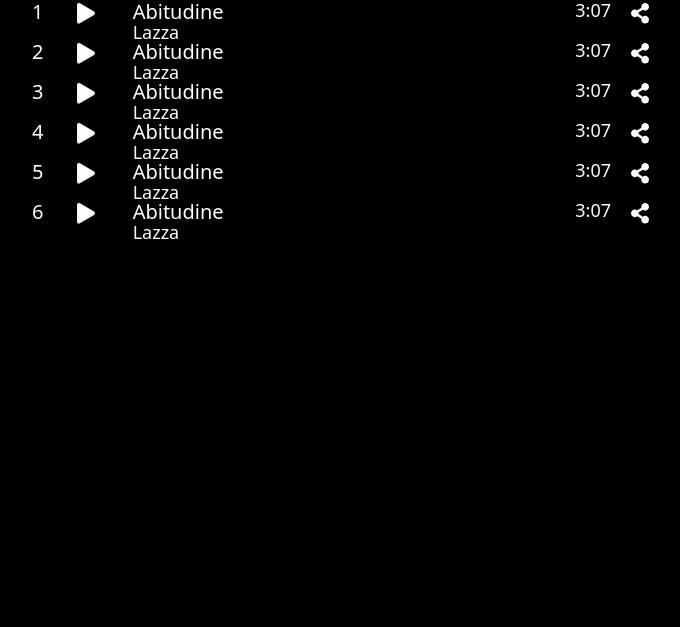
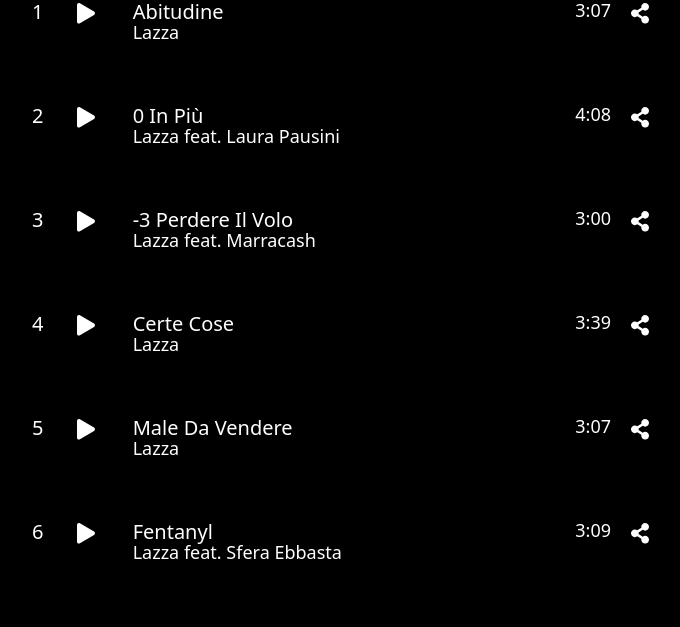
Before and after one commit to MarioRed98/Spotify, a plain HTML site: page Lavoro Spotify/list_music.html in a window 1280 px wide. Shown: the whole page, without its empty margins (298-978 px from the left). Drawn offline with nearby package versions, Linux system fonts and the light colour scheme.

Commit message:
Fine Lista

```diff
--- a/Lavoro Spotify/list_music.css
+++ b/Lavoro Spotify/list_music.css
@@ -30,3 +30,6 @@
 .col-8.colonna_musica h3{
     font-size: 20px;
 }
+.lista div{
+    padding-bottom: 2rem;
+}
--- a/Lavoro Spotify/list_music.html
+++ b/Lavoro Spotify/list_music.html
@@ -16,7 +16,9 @@
 
           </div>
           <div class="col-1 colonna_logo">
-            <svg xmlns="http://www.w3.org/2000/svg" viewBox="0 0 448 512"><!--!Font Awesome Free 6.6.0 by @fontawesome - https://fontawesome.com License - https://fontawesome.com/license/free Copyright 2024 Fonticons, Inc.--><path fill="#ffffff" d="M424.4 214.7L72.4 6.6C43.8-10.3 0 6.1 0 47.9V464c0 37.5 40.7 60.1 72.4 41.3l352-208c31.4-18.5 31.5-64.1 0-82.6z"/></svg>
+            <a href="#">
+              <svg xmlns="http://www.w3.org/2000/svg" viewBox="0 0 448 512"><!--!Font Awesome Free 6.6.0 by @fontawesome - https://fontawesome.com License - https://fontawesome.com/license/free Copyright 2024 Fonticons, Inc.--><path fill="#ffffff" d="M424.4 214.7L72.4 6.6C43.8-10.3 0 6.1 0 47.9V464c0 37.5 40.7 60.1 72.4 41.3l352-208c31.4-18.5 31.5-64.1 0-82.6z"/></svg>
+            </a>
 
           </div>
           <div class="col-8 colonna_musica">
@@ -29,7 +31,9 @@
 
           </div>
           <div class="col-1 colonna_share">
-            <svg xmlns="http://www.w3.org/2000/svg" viewBox="0 0 448 512"><!--!Font Awesome Free 6.6.0 by @fontawesome - https://fontawesome.com License - https://fontawesome.com/license/free Copyright 2024 Fonticons, Inc.--><path fill="#ffffff" d="M352 320c-22.6 0-43.4 7.8-59.8 20.9l-102.5-64.1a96.6 96.6 0 0 0 0-41.7l102.5-64.1C308.6 184.2 329.4 192 352 192c53 0 96-43 96-96S405 0 352 0s-96 43-96 96c0 7.2 .8 14.1 2.3 20.8L155.8 180.9C139.4 167.8 118.6 160 96 160c-53 0-96 43-96 96s43 96 96 96c22.6 0 43.4-7.8 59.8-20.9l102.5 64.1A96.3 96.3 0 0 0 256 416c0 53 43 96 96 96s96-43 96-96-43-96-96-96z"/></svg>
+            <a href="#">
+              <svg xmlns="http://www.w3.org/2000/svg" viewBox="0 0 448 512"><!--!Font Awesome Free 6.6.0 by @fontawesome - https://fontawesome.com License - https://fontawesome.com/license/free Copyright 2024 Fonticons, Inc.--><path fill="#ffffff" d="M352 320c-22.6 0-43.4 7.8-59.8 20.9l-102.5-64.1a96.6 96.6 0 0 0 0-41.7l102.5-64.1C308.6 184.2 329.4 192 352 192c53 0 96-43 96-96S405 0 352 0s-96 43-96 96c0 7.2 .8 14.1 2.3 20.8L155.8 180.9C139.4 167.8 118.6 160 96 160c-53 0-96 43-96 96s43 96 96 96c22.6 0 43.4-7.8 59.8-20.9l102.5 64.1A96.3 96.3 0 0 0 256 416c0 53 43 96 96 96s96-43 96-96-43-96-96-96z"/></svg>
+            </a>
           </div>
         </div>
         <div class="row">
@@ -38,11 +42,91 @@
 
           </div>
           <div class="col-1 colonna_logo">
-            <svg xmlns="http://www.w3.org/2000/svg" viewBox="0 0 448 512"><!--!Font Awesome Free 6.6.0 by @fontawesome - https://fontawesome.com License - https://fontawesome.com/license/free Copyright 2024 Fonticons, Inc.--><path fill="#ffffff" d="M424.4 214.7L72.4 6.6C43.8-10.3 0 6.1 0 47.9V464c0 37.5 40.7 60.1 72.4 41.3l352-208c31.4-18.5 31.5-64.1 0-82.6z"/></svg>
+            <a href="#">
+              <svg xmlns="http://www.w3.org/2000/svg" viewBox="0 0 448 512"><!--!Font Awesome Free 6.6.0 by @fontawesome - https://fontawesome.com License - https://fontawesome.com/license/free Copyright 2024 Fonticons, Inc.--><path fill="#ffffff" d="M424.4 214.7L72.4 6.6C43.8-10.3 0 6.1 0 47.9V464c0 37.5 40.7 60.1 72.4 41.3l352-208c31.4-18.5 31.5-64.1 0-82.6z"/></svg>
+            </a>
 
           </div>
           <div class="col-8 colonna_musica">
-            <h3>Abitudine</h3>
+            <h3>0 In Più</h3>
+            <h4>Lazza feat. Laura Pausini</h4>
+
+          </div>
+          <div class="col-1 colonna_tempo">
+           <h4>4:08</h4>
+
+          </div>
+          <div class="col-1 colonna_share">
+            <a href="#">
+              <svg xmlns="http://www.w3.org/2000/svg" viewBox="0 0 448 512"><!--!Font Awesome Free 6.6.0 by @fontawesome - https://fontawesome.com License - https://fontawesome.com/license/free Copyright 2024 Fonticons, Inc.--><path fill="#ffffff" d="M352 320c-22.6 0-43.4 7.8-59.8 20.9l-102.5-64.1a96.6 96.6 0 0 0 0-41.7l102.5-64.1C308.6 184.2 329.4 192 352 192c53 0 96-43 96-96S405 0 352 0s-96 43-96 96c0 7.2 .8 14.1 2.3 20.8L155.8 180.9C139.4 167.8 118.6 160 96 160c-53 0-96 43-96 96s43 96 96 96c22.6 0 43.4-7.8 59.8-20.9l102.5 64.1A96.3 96.3 0 0 0 256 416c0 53 43 96 96 96s96-43 96-96-43-96-96-96z"/></svg>
+            </a>
+          </div>
+        </div>
+        <div class="row">
+          <div class="col-1 colonna_numero">
+            <h4>3</h4>
+
+          </div>
+          <div class="col-1 colonna_logo">
+            <a href="#">
+              <svg xmlns="http://www.w3.org/2000/svg" viewBox="0 0 448 512"><!--!Font Awesome Free 6.6.0 by @fontawesome - https://fontawesome.com License - https://fontawesome.com/license/free Copyright 2024 Fonticons, Inc.--><path fill="#ffffff" d="M424.4 214.7L72.4 6.6C43.8-10.3 0 6.1 0 47.9V464c0 37.5 40.7 60.1 72.4 41.3l352-208c31.4-18.5 31.5-64.1 0-82.6z"/></svg>
+            </a>
+
+          </div>
+          <div class="col-8 colonna_musica">
+            <h3>-3 Perdere Il Volo</h3>
+            <h4>Lazza feat. Marracash</h4>
+
+          </div>
+          <div class="col-1 colonna_tempo">
+           <h4>3:00</h4>
+
+          </div>
+          <div class="col-1 colonna_share">
+            <a href="#">
+              <svg xmlns="http://www.w3.org/2000/svg" viewBox="0 0 448 512"><!--!Font Awesome Free 6.6.0 by @fontawesome - https://fontawesome.com License - https://fontawesome.com/license/free Copyright 2024 Fonticons, Inc.--><path fill="#ffffff" d="M352 320c-22.6 0-43.4 7.8-59.8 20.9l-102.5-64.1a96.6 96.6 0 0 0 0-41.7l102.5-64.1C308.6 184.2 329.4 192 352 192c53 0 96-43 96-96S405 0 352 0s-96 43-96 96c0 7.2 .8 14.1 2.3 20.8L155.8 180.9C139.4 167.8 118.6 160 96 160c-53 0-96 43-96 96s43 96 96 96c22.6 0 43.4-7.8 59.8-20.9l102.5 64.1A96.3 96.3 0 0 0 256 416c0 53 43 96 96 96s96-43 96-96-43-96-96-96z"/></svg>
+            </a>
+          </div>
+        </div>
+        <div class="row">
+          <div class="col-1 colonna_numero">
+            <h4>4</h4>
+
+          </div>
+          <div class="col-1 colonna_logo">
+            <a href="#">
+              <svg xmlns="http://www.w3.org/2000/svg" viewBox="0 0 448 512"><!--!Font Awesome Free 6.6.0 by @fontawesome - https://fontawesome.com License - https://fontawesome.com/license/free Copyright 2024 Fonticons, Inc.--><path fill="#ffffff" d="M424.4 214.7L72.4 6.6C43.8-10.3 0 6.1 0 47.9V464c0 37.5 40.7 60.1 72.4 41.3l352-208c31.4-18.5 31.5-64.1 0-82.6z"/></svg>
+            </a>
+
+          </div>
+          <div class="col-8 colonna_musica">
+            <h3>Certe Cose</h3>
+            <h4>Lazza</h4>
+
+          </div>
+          <div class="col-1 colonna_tempo">
+           <h4>3:39</h4>
+
+          </div>
+          <div class="col-1 colonna_share">
+            <a href="#">
+              <svg xmlns="http://www.w3.org/2000/svg" viewBox="0 0 448 512"><!--!Font Awesome Free 6.6.0 by @fontawesome - https://fontawesome.com License - https://fontawesome.com/license/free Copyright 2024 Fonticons, Inc.--><path fill="#ffffff" d="M352 320c-22.6 0-43.4 7.8-59.8 20.9l-102.5-64.1a96.6 96.6 0 0 0 0-41.7l102.5-64.1C308.6 184.2 329.4 192 352 192c53 0 96-43 96-96S405 0 352 0s-96 43-96 96c0 7.2 .8 14.1 2.3 20.8L155.8 180.9C139.4 167.8 118.6 160 96 160c-53 0-96 43-96 96s43 96 96 96c22.6 0 43.4-7.8 59.8-20.9l102.5 64.1A96.3 96.3 0 0 0 256 416c0 53 43 96 96 96s96-43 96-96-43-96-96-96z"/></svg>
+            </a>
+          </div>
+        </div>
+        <div class="row">
+          <div class="col-1 colonna_numero">
+            <h4>5</h4>
+
+          </div>
+          <div class="col-1 colonna_logo">
+            <a href="#">
+              <svg xmlns="http://www.w3.org/2000/svg" viewBox="0 0 448 512"><!--!Font Awesome Free 6.6.0 by @fontawesome - https://fontawesome.com License - https://fontawesome.com/license/free Copyright 2024 Fonticons, Inc.--><path fill="#ffffff" d="M424.4 214.7L72.4 6.6C43.8-10.3 0 6.1 0 47.9V464c0 37.5 40.7 60.1 72.4 41.3l352-208c31.4-18.5 31.5-64.1 0-82.6z"/></svg>
+            </a>
+
+          </div>
+          <div class="col-8 colonna_musica">
+            <h3>Male Da Vendere</h3>
             <h4>Lazza</h4>
 
           </div>
@@ -51,73 +135,9 @@
 
           </div>
           <div class="col-1 colonna_share">
-            <svg xmlns="http://www.w3.org/2000/svg" viewBox="0 0 448 512"><!--!Font Awesome Free 6.6.0 by @fontawesome - https://fontawesome.com License - https://fontawesome.com/license/free Copyright 2024 Fonticons, Inc.--><path fill="#ffffff" d="M352 320c-22.6 0-43.4 7.8-59.8 20.9l-102.5-64.1a96.6 96.6 0 0 0 0-41.7l102.5-64.1C308.6 184.2 329.4 192 352 192c53 0 96-43 96-96S405 0 352 0s-96 43-96 96c0 7.2 .8 14.1 2.3 20.8L155.8 180.9C139.4 167.8 118.6 160 96 160c-53 0-96 43-96 96s43 96 96 96c22.6 0 43.4-7.8 59.8-20.9l102.5 64.1A96.3 96.3 0 0 0 256 416c0 53 43 96 96 96s96-43 96-96-43-96-96-96z"/></svg>
-          </div>
-        </div>
-        <div class="row">
-          <div class="col-1 colonna_numero">
-            <h4>3</h4>
-
-          </div>
-          <div class="col-1 colonna_logo">
-            <svg xmlns="http://www.w3.org/2000/svg" viewBox="0 0 448 512"><!--!Font Awesome Free 6.6.0 by @fontawesome - https://fontawesome.com License - https://fontawesome.com/license/free Copyright 2024 Fonticons, Inc.--><path fill="#ffffff" d="M424.4 214.7L72.4 6.6C43.8-10.3 0 6.1 0 47.9V464c0 37.5 40.7 60.1 72.4 41.3l352-208c31.4-18.5 31.5-64.1 0-82.6z"/></svg>
-
-          </div>
-          <div class="col-8 colonna_musica">
-            <h3>Abitudine</h3>
-            <h4>Lazza</h4>
-
-          </div>
-          <div class="col-1 colonna_tempo">
-           <h4>3:07</h4>
-
-          </div>
-          <div class="col-1 colonna_share">
-            <svg xmlns="http://www.w3.org/2000/svg" viewBox="0 0 448 512"><!--!Font Awesome Free 6.6.0 by @fontawesome - https://fontawesome.com License - https://fontawesome.com/license/free Copyright 2024 Fonticons, Inc.--><path fill="#ffffff" d="M352 320c-22.6 0-43.4 7.8-59.8 20.9l-102.5-64.1a96.6 96.6 0 0 0 0-41.7l102.5-64.1C308.6 184.2 329.4 192 352 192c53 0 96-43 96-96S405 0 352 0s-96 43-96 96c0 7.2 .8 14.1 2.3 20.8L155.8 180.9C139.4 167.8 118.6 160 96 160c-53 0-96 43-96 96s43 96 96 96c22.6 0 43.4-7.8 59.8-20.9l102.5 64.1A96.3 96.3 0 0 0 256 416c0 53 43 96 96 96s96-43 96-96-43-96-96-96z"/></svg>
-          </div>
-        </div>
-        <div class="row">
-          <div class="col-1 colonna_numero">
-            <h4>4</h4>
-
-          </div>
-          <div class="col-1 colonna_logo">
-            <svg xmlns="http://www.w3.org/2000/svg" viewBox="0 0 448 512"><!--!Font Awesome Free 6.6.0 by @fontawesome - https://fontawesome.com License - https://fontawesome.com/license/free Copyright 2024 Fonticons, Inc.--><path fill="#ffffff" d="M424.4 214.7L72.4 6.6C43.8-10.3 0 6.1 0 47.9V464c0 37.5 40.7 60.1 72.4 41.3l352-208c31.4-18.5 31.5-64.1 0-82.6z"/></svg>
-
-          </div>
-          <div class="col-8 colonna_musica">
-            <h3>Abitudine</h3>
-            <h4>Lazza</h4>
-
-          </div>
-          <div class="col-1 colonna_tempo">
-           <h4>3:07</h4>
-
-          </div>
-          <div class="col-1 colonna_share">
-            <svg xmlns="http://www.w3.org/2000/svg" viewBox="0 0 448 512"><!--!Font Awesome Free 6.6.0 by @fontawesome - https://fontawesome.com License - https://fontawesome.com/license/free Copyright 2024 Fonticons, Inc.--><path fill="#ffffff" d="M352 320c-22.6 0-43.4 7.8-59.8 20.9l-102.5-64.1a96.6 96.6 0 0 0 0-41.7l102.5-64.1C308.6 184.2 329.4 192 352 192c53 0 96-43 96-96S405 0 352 0s-96 43-96 96c0 7.2 .8 14.1 2.3 20.8L155.8 180.9C139.4 167.8 118.6 160 96 160c-53 0-96 43-96 96s43 96 96 96c22.6 0 43.4-7.8 59.8-20.9l102.5 64.1A96.3 96.3 0 0 0 256 416c0 53 43 96 96 96s96-43 96-96-43-96-96-96z"/></svg>
-          </div>
-        </div>
-        <div class="row">
-          <div class="col-1 colonna_numero">
-            <h4>5</h4>
-
-          </div>
-          <div class="col-1 colonna_logo">
-            <svg xmlns="http://www.w3.org/2000/svg" viewBox="0 0 448 512"><!--!Font Awesome Free 6.6.0 by @fontawesome - https://fontawesome.com License - https://fontawesome.com/license/free Copyright 2024 Fonticons, Inc.--><path fill="#ffffff" d="M424.4 214.7L72.4 6.6C43.8-10.3 0 6.1 0 47.9V464c0 37.5 40.7 60.1 72.4 41.3l352-208c31.4-18.5 31.5-64.1 0-82.6z"/></svg>
-
-          </div>
-          <div class="col-8 colonna_musica">
-            <h3>Abitudine</h3>
-            <h4>Lazza</h4>
-
-          </div>
-          <div class="col-1 colonna_tempo">
-           <h4>3:07</h4>
-
-          </div>
-          <div class="col-1 colonna_share">
-            <svg xmlns="http://www.w3.org/2000/svg" viewBox="0 0 448 512"><!--!Font Awesome Free 6.6.0 by @fontawesome - https://fontawesome.com License - https://fontawesome.com/license/free Copyright 2024 Fonticons, Inc.--><path fill="#ffffff" d="M352 320c-22.6 0-43.4 7.8-59.8 20.9l-102.5-64.1a96.6 96.6 0 0 0 0-41.7l102.5-64.1C308.6 184.2 329.4 192 352 192c53 0 96-43 96-96S405 0 352 0s-96 43-96 96c0 7.2 .8 14.1 2.3 20.8L155.8 180.9C139.4 167.8 118.6 160 96 160c-53 0-96 43-96 96s43 96 96 96c22.6 0 43.4-7.8 59.8-20.9l102.5 64.1A96.3 96.3 0 0 0 256 416c0 53 43 96 96 96s96-43 96-96-43-96-96-96z"/></svg>
+            <a href="#">
+              <svg xmlns="http://www.w3.org/2000/svg" viewBox="0 0 448 512"><!--!Font Awesome Free 6.6.0 by @fontawesome - https://fontawesome.com License - https://fontawesome.com/license/free Copyright 2024 Fonticons, Inc.--><path fill="#ffffff" d="M352 320c-22.6 0-43.4 7.8-59.8 20.9l-102.5-64.1a96.6 96.6 0 0 0 0-41.7l102.5-64.1C308.6 184.2 329.4 192 352 192c53 0 96-43 96-96S405 0 352 0s-96 43-96 96c0 7.2 .8 14.1 2.3 20.8L155.8 180.9C139.4 167.8 118.6 160 96 160c-53 0-96 43-96 96s43 96 96 96c22.6 0 43.4-7.8 59.8-20.9l102.5 64.1A96.3 96.3 0 0 0 256 416c0 53 43 96 96 96s96-43 96-96-43-96-96-96z"/></svg>
+            </a>
           </div>
         </div>
         <div class="row">
@@ -126,20 +146,23 @@
 
           </div>
           <div class="col-1 colonna_logo">
-            <svg xmlns="http://www.w3.org/2000/svg" viewBox="0 0 448 512"><!--!Font Awesome Free 6.6.0 by @fontawesome - https://fontawesome.com License - https://fontawesome.com/license/free Copyright 2024 Fonticons, Inc.--><path fill="#ffffff" d="M424.4 214.7L72.4 6.6C43.8-10.3 0 6.1 0 47.9V464c0 37.5 40.7 60.1 72.4 41.3l352-208c31.4-18.5 31.5-64.1 0-82.6z"/></svg>
+            <a href="#">
+              <svg xmlns="http://www.w3.org/2000/svg" viewBox="0 0 448 512"><!--!Font Awesome Free 6.6.0 by @fontawesome - https://fontawesome.com License - https://fontawesome.com/license/free Copyright 2024 Fonticons, Inc.--><path fill="#ffffff" d="M424.4 214.7L72.4 6.6C43.8-10.3 0 6.1 0 47.9V464c0 37.5 40.7 60.1 72.4 41.3l352-208c31.4-18.5 31.5-64.1 0-82.6z"/></svg>
+            </a>
 
           </div>
           <div class="col-8 colonna_musica">
-            <h3>Abitudine</h3>
-            <h4>Lazza</h4>
+            <h3>Fentanyl</h3>
+            <h4>Lazza feat. Sfera Ebbasta</h4>
 
           </div>
           <div class="col-1 colonna_tempo">
-           <h4>3:07</h4>
+           <h4>3:09</h4>
 
           </div>
           <div class="col-1 colonna_share">
-            <svg xmlns="http://www.w3.org/2000/svg" viewBox="0 0 448 512"><!--!Font Awesome Free 6.6.0 by @fontawesome - https://fontawesome.com License - https://fontawesome.com/license/free Copyright 2024 Fonticons, Inc.--><path fill="#ffffff" d="M352 320c-22.6 0-43.4 7.8-59.8 20.9l-102.5-64.1a96.6 96.6 0 0 0 0-41.7l102.5-64.1C308.6 184.2 329.4 192 352 192c53 0 96-43 96-96S405 0 352 0s-96 43-96 96c0 7.2 .8 14.1 2.3 20.8L155.8 180.9C139.4 167.8 118.6 160 96 160c-53 0-96 43-96 96s43 96 96 96c22.6 0 43.4-7.8 59.8-20.9l102.5 64.1A96.3 96.3 0 0 0 256 416c0 53 43 96 96 96s96-43 96-96-43-96-96-96z"/></svg>
+            <a href="#"><svg xmlns="http://www.w3.org/2000/svg" viewBox="0 0 448 512"><!--!Font Awesome Free 6.6.0 by @fontawesome - https://fontawesome.com License - https://fontawesome.com/license/free Copyright 2024 Fonticons, Inc.--><path fill="#ffffff" d="M352 320c-22.6 0-43.4 7.8-59.8 20.9l-102.5-64.1a96.6 96.6 0 0 0 0-41.7l102.5-64.1C308.6 184.2 329.4 192 352 192c53 0 96-43 96-96S405 0 352 0s-96 43-96 96c0 7.2 .8 14.1 2.3 20.8L155.8 180.9C139.4 167.8 118.6 160 96 160c-53 0-96 43-96 96s43 96 96 96c22.6 0 43.4-7.8 59.8-20.9l102.5 64.1A96.3 96.3 0 0 0 256 416c0 53 43 96 96 96s96-43 96-96-43-96-96-96z"/></svg>
+            </a>
           </div>
         </div>
     </section>
```
